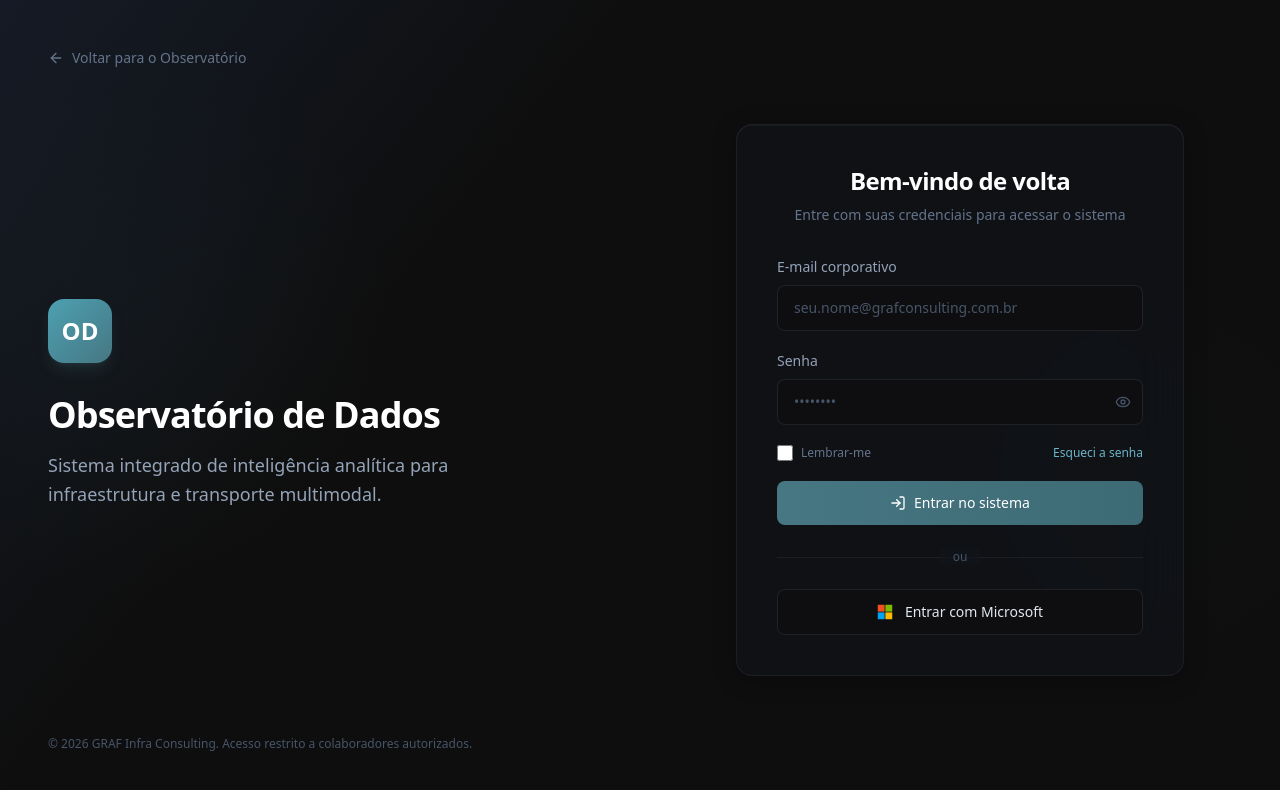
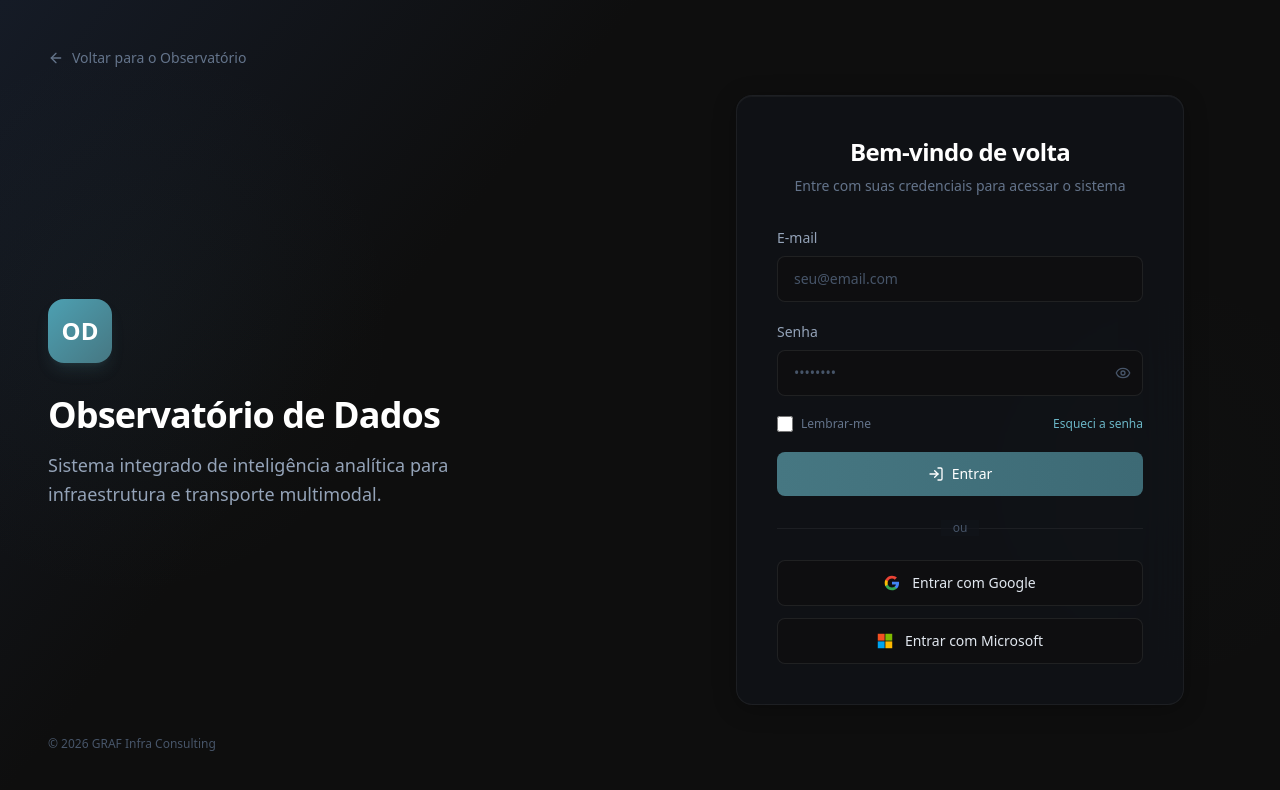
Before and after one commit to Graf-Consulting/datagraf-frontend, a Next.js app: page /login in a window 1280 px wide. Shown: the top 790 px of the page. Built offline with nearby package versions, Linux system fonts and the light colour scheme; no server answers.

Commit message:
feat: add login page and OAuth callback

```diff
--- /dev/null
+++ b/app/auth/callback/route.ts
@@ -0,0 +1,18 @@
+import { createClient } from "@/lib/supabase/server";
+import { NextResponse } from "next/server";
+
+export async function GET(request: Request) {
+  const { searchParams, origin } = new URL(request.url);
+  const code = searchParams.get("code");
+  const next = searchParams.get("next") ?? "/hub/";
+
+  if (code) {
+    const supabase = await createClient();
+    const { error } = await supabase.auth.exchangeCodeForSession(code);
+    if (!error) {
+      return NextResponse.redirect(`${origin}${next}`);
+    }
+  }
+
+  return NextResponse.redirect(`${origin}/login/`);
+}
--- a/app/login/page.tsx
+++ b/app/login/page.tsx
@@ -1,40 +1,73 @@
-// app/login/page.tsx
 "use client";
 
 import { useState } from "react";
+import { createClient } from "@/lib/supabase/clients";
 import { Eye, EyeOff, LogIn, ArrowLeft } from "lucide-react";
 import Link from "next/link";
+import LoadingScreen from "../components/LoadingScreen";
 
 export default function LoginPage() {
     const [showPassword, setShowPassword] = useState(false);
     const [email, setEmail] = useState("");
     const [password, setPassword] = useState("");
+    const [loading, setLoading] = useState(false);
+    const [isRedirecting, setIsRedirecting] = useState(false);
 
-  const handleSubmit = (e: React.FormEvent) => {
+    const supabase = createClient();
+
+    const handleEmailLogin = async (e: React.SyntheticEvent<HTMLFormElement>) => {
         e.preventDefault();
-    // TODO: integrar com Auth.js / backend
-    console.log("Login attempt:", { email, password });
+        setLoading(true);
+        const { error } = await supabase.auth.signInWithPassword({ email, password });
+        if (error) {
+          alert(error.message);
+          setLoading(false);
+        } else {
+          setIsRedirecting(true);
+          window.location.href = "/hub/";
+        }
     };
+
+    const handleMicrosoftLogin = async () => {
+      setIsRedirecting(true);
+      await supabase.auth.signInWithOAuth({
+        provider: "azure",
+        options: {
+          redirectTo: `${window.location.origin}/auth/callback/`,
+          scopes: "openid email profile User.Read",
+          queryParams: {
+            prompt: "select_account",
+          },
+        },
+      });
+    };
+
+    const handleGoogleLogin = async () => {
+        setIsRedirecting(true);
+        await supabase.auth.signInWithOAuth({
+            provider: "google",
+            options: {
+              redirectTo: `${window.location.origin}/auth/callback/`,
+              queryParams: {
+                prompt: "select_account",
+              },
+            },
+        });
+    };
+
+    if (isRedirecting) {
+        return <LoadingScreen message="Conectando..." />;
+    }
 
     return (
         <div className="min-h-screen flex">
           {/* Lado esquerdo — Branding */}
           <div className="hidden lg:flex lg:w-1/2 relative flex-col justify-between p-12 overflow-hidden">
-        {/* Fundo com gradiente institucional */}
             <div className="absolute inset-0 bg-gradient-to-br from-[#151B26] via-[#0E0E0E] to-[#0E0E0E]" />
-        <div
-          className="absolute inset-0 opacity-30"
-          style={{
-            background: "radial-gradient(ellipse 60% 50% at 20% 40%, rgba(70, 119, 130, 0.15) 0%, transparent 70%)"
-          }}
-        />
+            <div className="absolute inset-0 opacity-30" style={{ background: "radial-gradient(ellipse 60% 50% at 20% 40%, rgba(70, 119, 130, 0.15) 0%, transparent 70%)" }} />
 
-        {/* Conteúdo */}
             <div className="relative z-10">
-          <Link
-            href="/"
-            className="inline-flex items-center gap-2 text-sm text-[#64748B] hover:text-[#6BB6C7] transition-colors"
-          >
+              <Link href="/" className="inline-flex items-center gap-2 text-sm text-[#64748B] hover:text-[#6BB6C7] transition-colors">
                 <ArrowLeft className="w-4 h-4" />
                 Voltar para o Observatório
               </Link>
@@ -44,35 +77,25 @@ export default function LoginPage() {
               <div className="w-16 h-16 bg-gradient-to-br from-[#4DA0B2] to-[#467782] rounded-2xl flex items-center justify-center shadow-lg shadow-[#467782]/20 mb-8">
                 <span className="text-white font-bold text-2xl">OD</span>
               </div>
-          <h1 className="text-4xl font-bold text-white tracking-tight mb-4">
-            Observatório de Dados
-          </h1>
+              <h1 className="text-4xl font-bold text-white tracking-tight mb-4">Observatório de Dados</h1>
               <p className="text-[#94A3B8] text-lg leading-relaxed">
                 Sistema integrado de inteligência analítica para infraestrutura e transporte multimodal.
               </p>
             </div>
 
             <div className="relative z-10">
-          <p className="text-xs text-[#475569]">
-            © {new Date().getFullYear()} GRAF Infra Consulting. Acesso restrito a colaboradores autorizados.
-          </p>
+              <p className="text-xs text-[#475569]">© {new Date().getFullYear()} GRAF Infra Consulting</p>
             </div>
           </div>
 
           {/* Lado direito — Formulário */}
           <div className="w-full lg:w-1/2 flex items-center justify-center p-6 relative">
             <div className="absolute inset-0 bg-[#0E0E0E]" />
-        <div
-          className="absolute inset-0 opacity-20"
-          style={{
-            background: "radial-gradient(ellipse 50% 40% at 80% 60%, rgba(70, 119, 130, 0.08) 0%, transparent 70%)"
-          }}
-        />
+            <div className="absolute inset-0 opacity-20" style={{ background: "radial-gradient(ellipse 50% 40% at 80% 60%, rgba(70, 119, 130, 0.08) 0%, transparent 70%)" }} />
 
             <div className="relative z-10 w-full max-w-md">
-          {/* Mobile: header */}
               <div className="lg:hidden flex items-center justify-center mb-8">
-            <div className="w-12 h-12 bg-gradient-to-br from-[#4DA0B2] to-[#467782] rounded-xl flex items-center justify-center shadow-lg shadow-[#467782]/20">
+                <div className="w-12 h-12 bg-gradient-to-br from-[#4DA0B2] to-[#467782] rounded-xl flex items-center justify-center">
                   <span className="text-white font-bold text-lg">OD</span>
                 </div>
               </div>
@@ -80,33 +103,25 @@ export default function LoginPage() {
               <div className="glass-card rounded-2xl p-8 md:p-10">
                 <div className="text-center mb-8">
                   <h2 className="text-2xl font-bold text-white tracking-tight">Bem-vindo de volta</h2>
-              <p className="text-sm text-[#64748B] mt-2">
-                Entre com suas credenciais para acessar o sistema
-              </p>
+                  <p className="text-sm text-[#64748B] mt-2">Entre com suas credenciais para acessar o sistema</p>
                 </div>
 
-            <form onSubmit={handleSubmit} className="space-y-5">
-              {/* Email */}
+                <form onSubmit={handleEmailLogin} className="space-y-5">
                   <div>
-                <label htmlFor="email" className="block text-sm font-medium text-[#94A3B8] mb-2">
-                  E-mail corporativo
-                </label>
+                    <label htmlFor="email" className="block text-sm font-medium text-[#94A3B8] mb-2">E-mail</label>
                     <input
                       id="email"
                       type="email"
                       value={email}
                       onChange={(e) => setEmail(e.target.value)}
-                  placeholder="seu.nome@grafconsulting.com.br"
+                      placeholder="seu@email.com"
                       className="w-full px-4 py-3 bg-[#0E0E0E]/60 border border-white/[0.08] rounded-lg text-[#E2E8F0] placeholder-[#475569] text-sm focus:outline-none focus:border-[#467782]/50 focus:ring-2 focus:ring-[#467782]/20 transition-all"
                       required
                     />
                   </div>
 
-              {/* Senha */}
                   <div>
-                <label htmlFor="password" className="block text-sm font-medium text-[#94A3B8] mb-2">
-                  Senha
-                </label>
+                    <label htmlFor="password" className="block text-sm font-medium text-[#94A3B8] mb-2">Senha</label>
                     <div className="relative">
                       <input
                         id="password"
@@ -117,61 +132,49 @@ export default function LoginPage() {
                         className="w-full px-4 py-3 pr-12 bg-[#0E0E0E]/60 border border-white/[0.08] rounded-lg text-[#E2E8F0] placeholder-[#475569] text-sm focus:outline-none focus:border-[#467782]/50 focus:ring-2 focus:ring-[#467782]/20 transition-all"
                         required
                       />
-                  <button
-                    type="button"
-                    onClick={() => setShowPassword(!showPassword)}
-                    className="absolute right-3 top-1/2 -translate-y-1/2 text-[#475569] hover:text-[#94A3B8] transition-colors"
-                  >
+                      <button type="button" onClick={() => setShowPassword(!showPassword)} className="absolute right-3 top-1/2 -translate-y-1/2 text-[#475569] hover:text-[#94A3B8] transition-colors">
                         {showPassword ? <EyeOff className="w-4 h-4" /> : <Eye className="w-4 h-4" />}
                       </button>
                     </div>
                   </div>
 
-              {/* Esqueci a senha */}
                   <div className="flex items-center justify-between">
                     <label className="flex items-center gap-2 cursor-pointer">
-                  <input
-                    type="checkbox"
-                    className="w-4 h-4 rounded border-white/[0.08] bg-[#0E0E0E]/60 text-[#467782] focus:ring-[#467782]/20"
-                  />
+                      <input type="checkbox" className="w-4 h-4 rounded border-white/[0.08] bg-[#0E0E0E]/60 text-[#467782] focus:ring-[#467782]/20" />
                       <span className="text-xs text-[#64748B]">Lembrar-me</span>
                     </label>
-                <Link
-                  href="#"
-                  className="text-xs text-[#6BB6C7] hover:text-[#98CDD9] transition-colors"
-                >
-                  Esqueci a senha
-                </Link>
+                    <Link href="#" className="text-xs text-[#6BB6C7] hover:text-[#98CDD9] transition-colors">Esqueci a senha</Link>
                   </div>
 
-              {/* Botão */}
-              <button
-                type="submit"
-                className="w-full relative inline-flex items-center justify-center gap-2 px-5 py-3 text-sm font-medium text-white rounded-lg transition-all duration-300 overflow-hidden group"
-              >
+                  <button type="submit" disabled={loading} className="w-full relative inline-flex items-center justify-center gap-2 px-5 py-3 text-sm font-medium text-white rounded-lg transition-all duration-300 overflow-hidden group disabled:opacity-50">
                     <span className="absolute inset-0 bg-gradient-to-r from-[#467782] to-[#3D6A75] group-hover:from-[#4DA0B2] group-hover:to-[#467782] transition-all duration-300" />
                     <span className="absolute inset-0 opacity-0 group-hover:opacity-100 transition-opacity duration-300 bg-[#467782]/20 blur-xl" />
                     <span className="relative flex items-center gap-2">
                       <LogIn className="w-4 h-4" />
-                  Entrar no sistema
+                      {loading ? "Entrando..." : "Entrar"}
                     </span>
                   </button>
                 </form>
 
-            {/* Divider */}
                 <div className="relative my-6">
-              <div className="absolute inset-0 flex items-center">
-                <div className="w-full border-t border-white/[0.06]" />
-              </div>
-              <div className="relative flex justify-center">
-                <span className="px-3 text-xs text-[#475569] bg-[#12151C]/60">ou</span>
-              </div>
+                  <div className="absolute inset-0 flex items-center"><div className="w-full border-t border-white/[0.06]" /></div>
+                  <div className="relative flex justify-center"><span className="px-3 text-xs text-[#475569] bg-[#12151C]/60">ou</span></div>
                 </div>
 
-            {/* Login com Microsoft */}
+                <button onClick={handleGoogleLogin} type="button" className="w-full flex items-center justify-center gap-3 px-5 py-3 bg-[#0E0E0E]/60 border border-white/[0.08] rounded-lg text-sm text-[#E2E8F0] hover:bg-[#0E0E0E]/80 hover:border-white/[0.12] transition-all">
+                  <svg className="w-4 h-4" viewBox="0 0 24 24">
+                    <path d="M22.56 12.25c0-.78-.07-1.53-.2-2.25H12v4.26h5.92a5.06 5.06 0 0 1-2.2 3.32v2.77h3.57c2.08-1.92 3.28-4.74 3.28-8.1z" fill="#4285F4"/>
+                    <path d="M12 23c2.97 0 5.46-.98 7.28-2.66l-3.57-2.77c-.98.66-2.23 1.06-3.71 1.06-2.86 0-5.29-1.93-6.16-4.53H2.18v2.84C3.99 20.53 7.7 23 12 23z" fill="#34A853"/>
+                    <path d="M5.84 14.09c-.22-.66-.35-1.36-.35-2.09s.13-1.43.35-2.09V7.07H2.18C1.43 8.55 1 10.22 1 12s.43 3.45 1.18 4.93l2.85-2.22.81-.62z" fill="#FBBC05"/>
+                    <path d="M12 5.38c1.62 0 3.06.56 4.21 1.64l3.15-3.15C17.45 2.09 14.97 1 12 1 7.7 1 3.99 3.47 2.18 7.07l3.66 2.84c.87-2.6 3.3-4.53 6.16-4.53z" fill="#EA4335"/>
+                  </svg>
+                  Entrar com Google
+                </button>
+
                 <button
+                  onClick={handleMicrosoftLogin}
                   type="button"
-              className="w-full flex items-center justify-center gap-3 px-5 py-3 bg-[#0E0E0E]/60 border border-white/[0.08] rounded-lg text-sm text-[#E2E8F0] hover:bg-[#0E0E0E]/80 hover:border-white/[0.12] transition-all"
+                  className="w-full flex items-center justify-center gap-3 px-5 py-3 bg-[#0E0E0E]/60 border border-white/[0.08] rounded-lg text-sm text-[#E2E8F0] hover:bg-[#0E0E0E]/80 hover:border-white/[0.12] transition-all mt-3"
                 >
                   <svg className="w-4 h-4" viewBox="0 0 21 21" fill="none">
                     <path d="M1 1h9v9H1V1z" fill="#f25022"/>
@@ -182,13 +185,6 @@ export default function LoginPage() {
                   Entrar com Microsoft
                 </button>
               </div>
-
-          {/* Mobile: footer */}
-          <div className="lg:hidden mt-8 text-center">
-            <p className="text-xs text-[#475569]">
-              © {new Date().getFullYear()} GRAF Infra Consulting
-            </p>
-          </div>
             </div>
           </div>
         </div>
```
Lines whose indentation alone changed are shown as unchanged.
